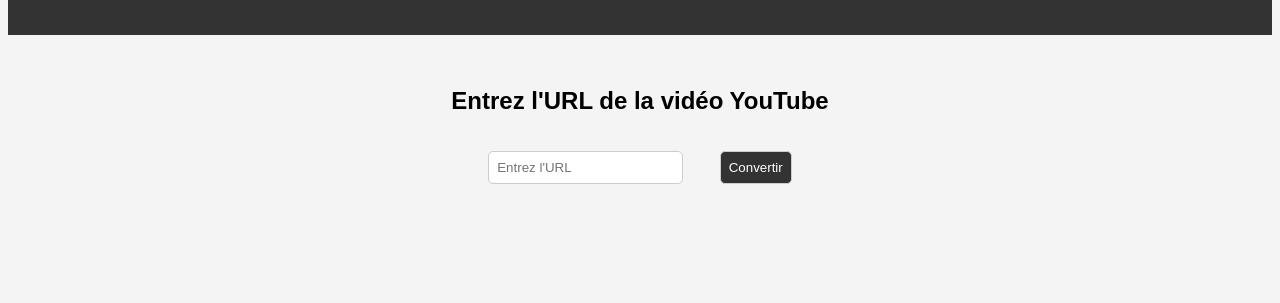
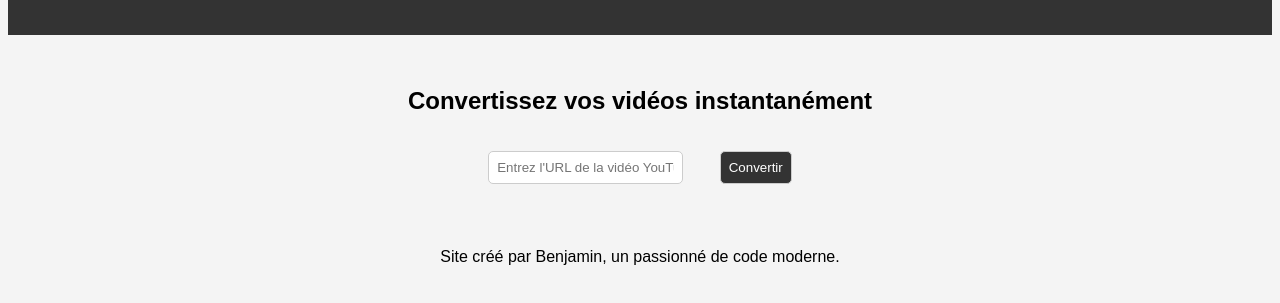
Before and after one commit to binyamincoder93/Convertisseur-YouTube, a plain HTML site: page index.html in a window 1280 px wide. Shown: the part 85-388 px from the top of the page. Drawn offline with Linux system fonts and the light colour scheme.

Commit message:
Update index.html

```diff
--- a/index.html
+++ b/index.html
@@ -3,7 +3,7 @@
 <head>
     <meta charset="UTF-8">
     <meta name="viewport" content="width=device-width, initial-scale=1.0">
-    <title>Convertisseur YouTube</title>
+    <title>Convertisseur YouTube Ultra Moderne</title>
     <link rel="stylesheet" href="styles.css">
 </head>
 <body>
@@ -13,13 +13,19 @@
 
     <main>
         <section>
-            <h2>Entrez l'URL de la vidéo YouTube</h2>
-            <input type="text" id="videoURL" placeholder="Entrez l'URL">
-            <button id="convertButton">Convertir</button>
+            <h2>Convertissez vos vidéos instantanément</h2>
+            <div class="input-container">
+                <input type="text" id="videoURL" placeholder="Entrez l'URL de la vidéo YouTube">
+                <button id="convertButton">Convertir</button>
+            </div>
             <div id="result"></div>
         </section>
     </main>
 
+    <footer>
+        <p>Site créé par Benjamin, un passionné de code moderne.</p>
+    </footer>
+
     <script src="script.js"></script>
 </body>
 </html>
```
